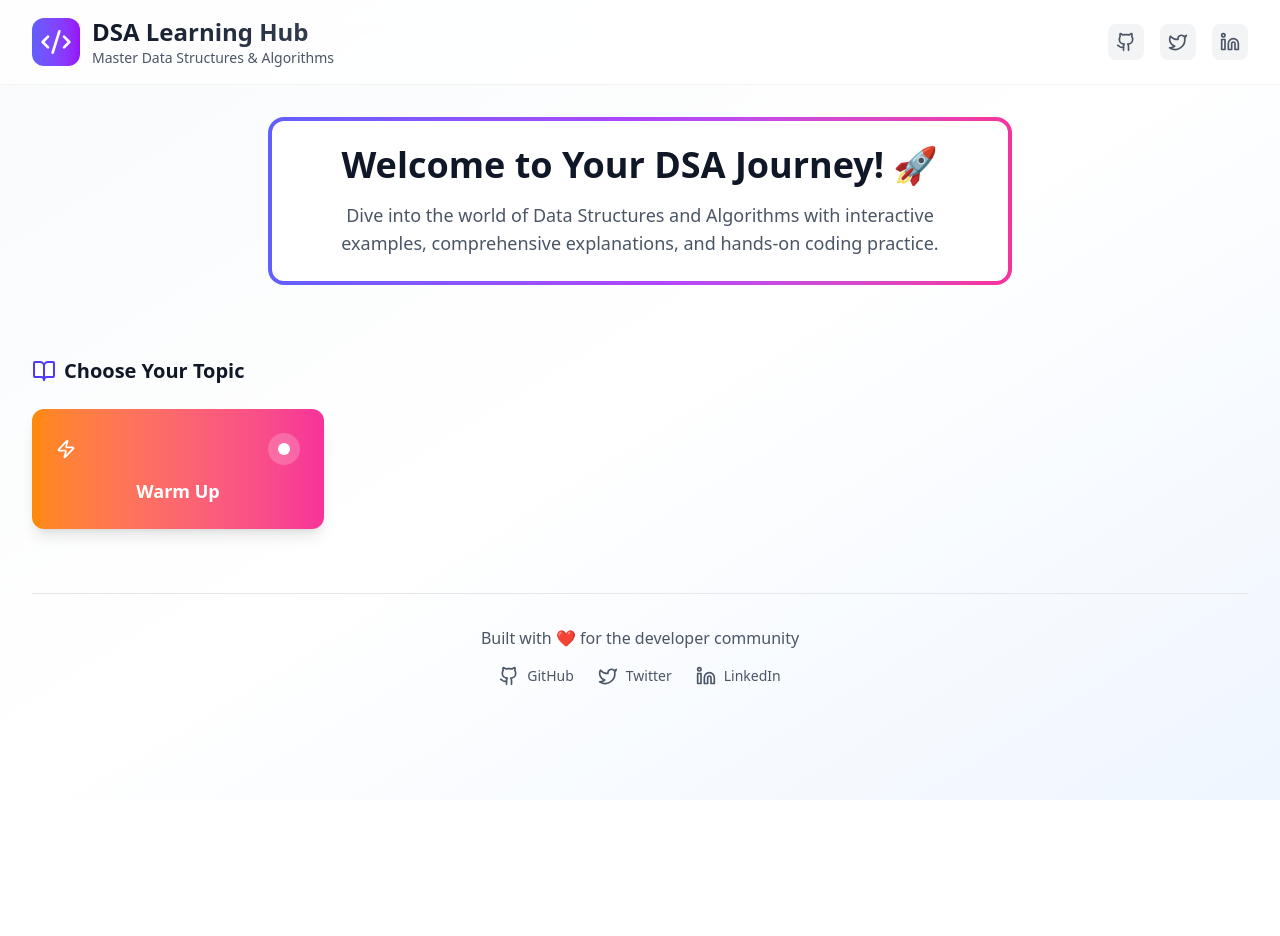
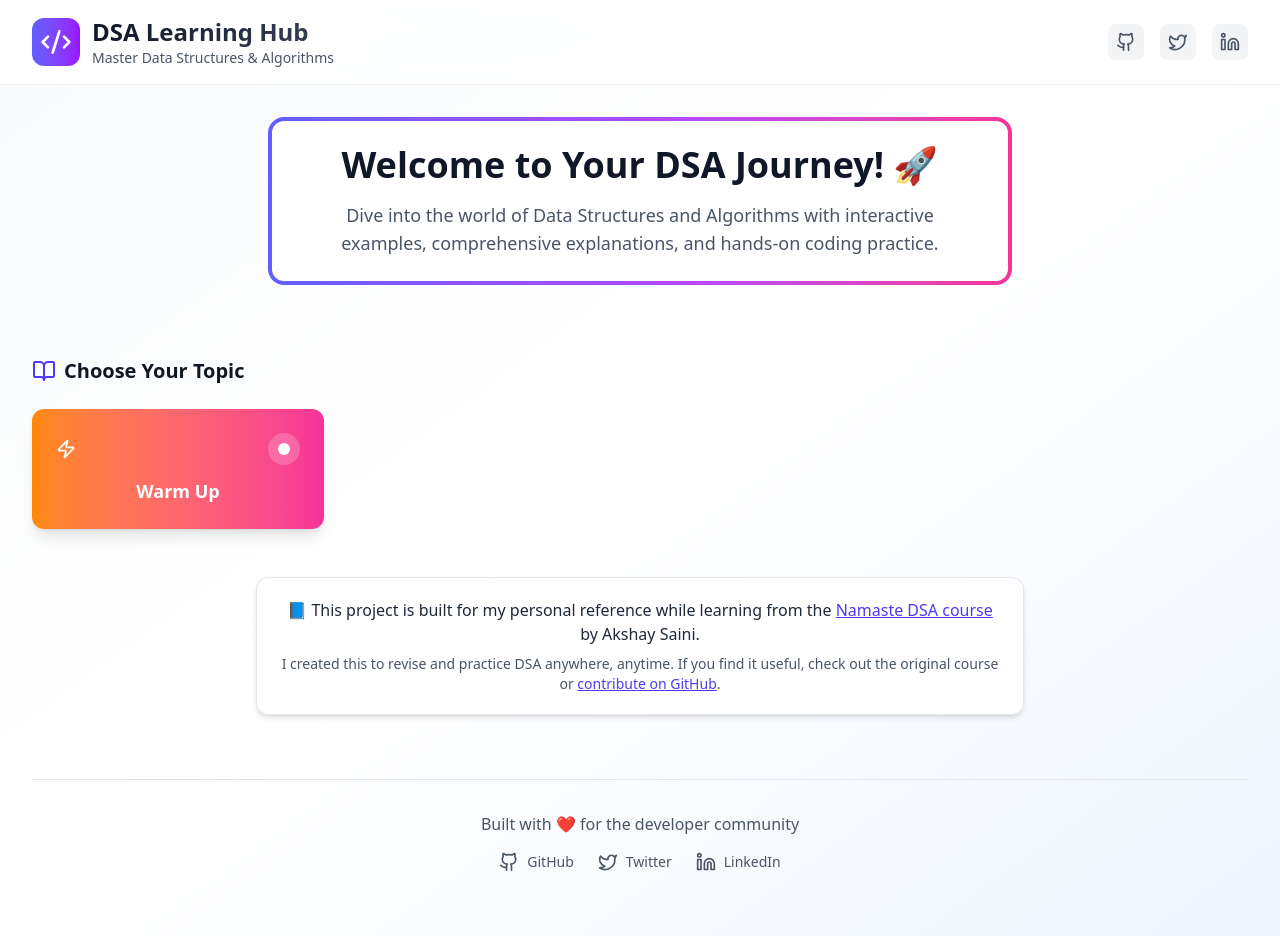
Before and after one commit to shubhamku044/dsa-javascript, a React (Vite) app: page / in a window 1280 px wide. Before the commit the page ends 800 px from the top, so only its background shows below. Built offline with nearby package versions, Linux system fonts and the light colour scheme.

Commit message:
add separate README.md

```diff
--- a/src/App.tsx
+++ b/src/App.tsx
@@ -108,7 +108,7 @@ function App(): JSX.Element {
   useEffect(() => {
     const loadReadme = async (): Promise<void> => {
       if (topic && subtopic) {
-        const readmePath = `./dsa/${topic}/README.md`;
+        const readmePath = `./dsa/${topic}/${subtopic}/README.md`;
         try {
           const readmeContent = markdowns[readmePath] as string;
           if (readmeContent) {
@@ -129,6 +129,27 @@ function App(): JSX.Element {
             `Error loading README for ${topic}/${subtopic}:`,
             error,
           );
+          setReadme("");
+        }
+      } else if (topic) {
+        const readmePath = `./dsa/${topic}/README.md`;
+        try {
+          const readmeContent = markdowns[readmePath] as string;
+          if (readmeContent) {
+            const parsedContent = marked.parse(readmeContent);
+            console.log(`📄 Loaded README for ${topic}`);
+            if (typeof parsedContent === "string") {
+              setReadme(parsedContent);
+            } else {
+              console.warn("Parsed content is not string:", parsedContent);
+              setReadme("");
+            }
+          } else {
+            console.warn(`No content found for ${readmePath}`);
+            setReadme("");
+          }
+        } catch (error) {
+          console.error(`Error loading README for ${topic}:`, error);
           setReadme("");
         }
       }
@@ -281,6 +302,35 @@ function App(): JSX.Element {
             </div>
           </div>
         )}
+
+        <div className="mx-auto mt-12 max-w-3xl rounded-xl border border-gray-200 bg-white px-6 py-5 text-center shadow-md">
+          <p className="mb-2 text-gray-800">
+            📘 This project is built for my personal reference while learning
+            from the{" "}
+            <a
+              href="https://namastedev.com/learn/namaste-dsa"
+              target="_blank"
+              rel="noopener noreferrer"
+              className="text-indigo-600 underline hover:text-indigo-800"
+            >
+              Namaste DSA course
+            </a>{" "}
+            by Akshay Saini.
+          </p>
+          <p className="text-sm text-gray-600">
+            I created this to revise and practice DSA anywhere, anytime. If you
+            find it useful, check out the original course or{" "}
+            <a
+              href="https://github.com/shubhamku044/dsa-javascript"
+              target="_blank"
+              rel="noopener noreferrer"
+              className="text-indigo-600 underline hover:text-indigo-800"
+            >
+              contribute on GitHub
+            </a>
+            .
+          </p>
+        </div>
         <Footer />
       </div>
     </div>
```
Also changed, not shown: src/dsa/warm-up/second-largest/README.md (added), src/dsa/warm-up/star-pattern/README.md (added).
